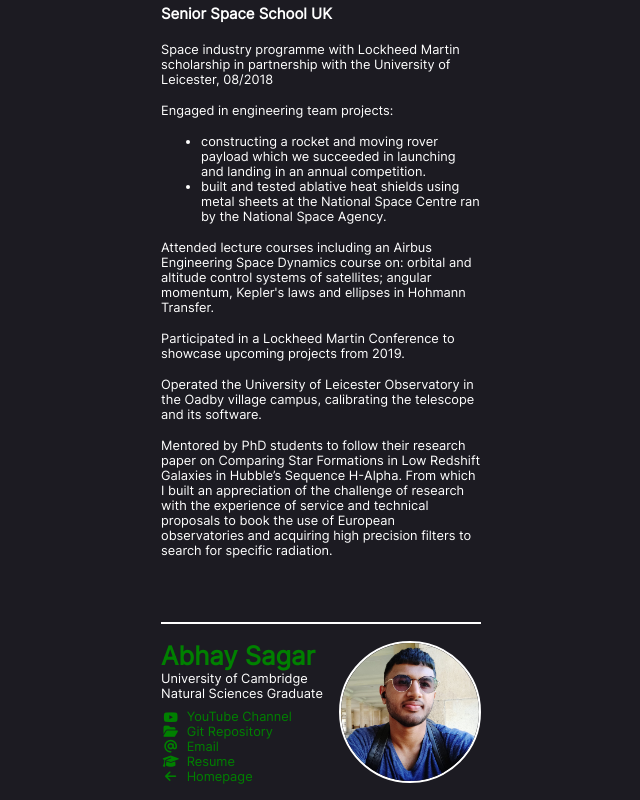
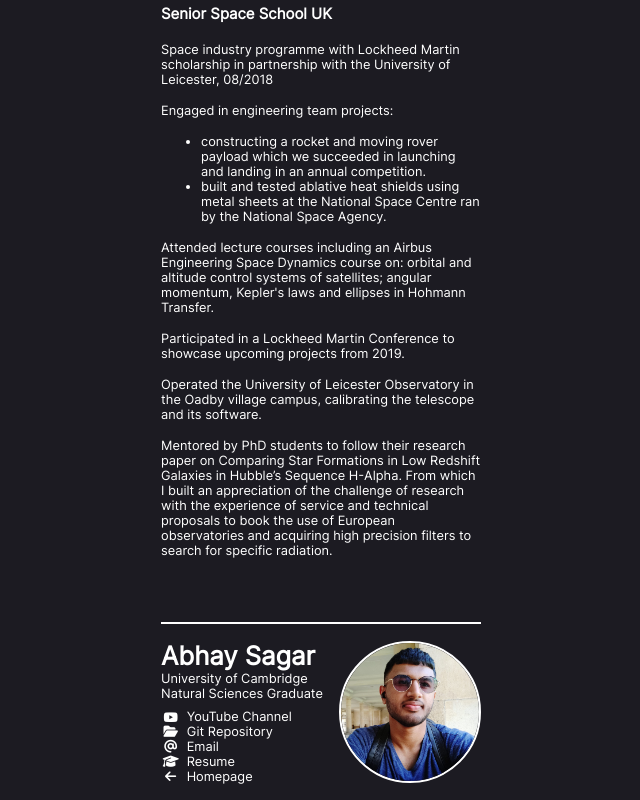
Before and after one commit to delicious1341/delicious1341.github.io, a plain HTML site: page resume.html in a window 1280 px wide. Shown: the part 5029-5829 px from the top of the page, without its empty margins (319-959 px from the left). Drawn offline with Linux system fonts and the light colour scheme.

Commit message:
safari test 4

```diff
--- a/assets/styles_article.css
+++ b/assets/styles_article.css
@@ -268,6 +268,7 @@ footer figure {
     display: grid;
     grid-template-columns: subgrid;
     grid-template-rows: subgrid;
+    column-gap: 1em;
     margin: 0;
 }
 footer figcaption {
@@ -304,7 +305,6 @@ footer ul {
 footer ul *, figcaption * {
     width: max-content;
     height: min-content;
-    color: green;
 }
 
 
```
